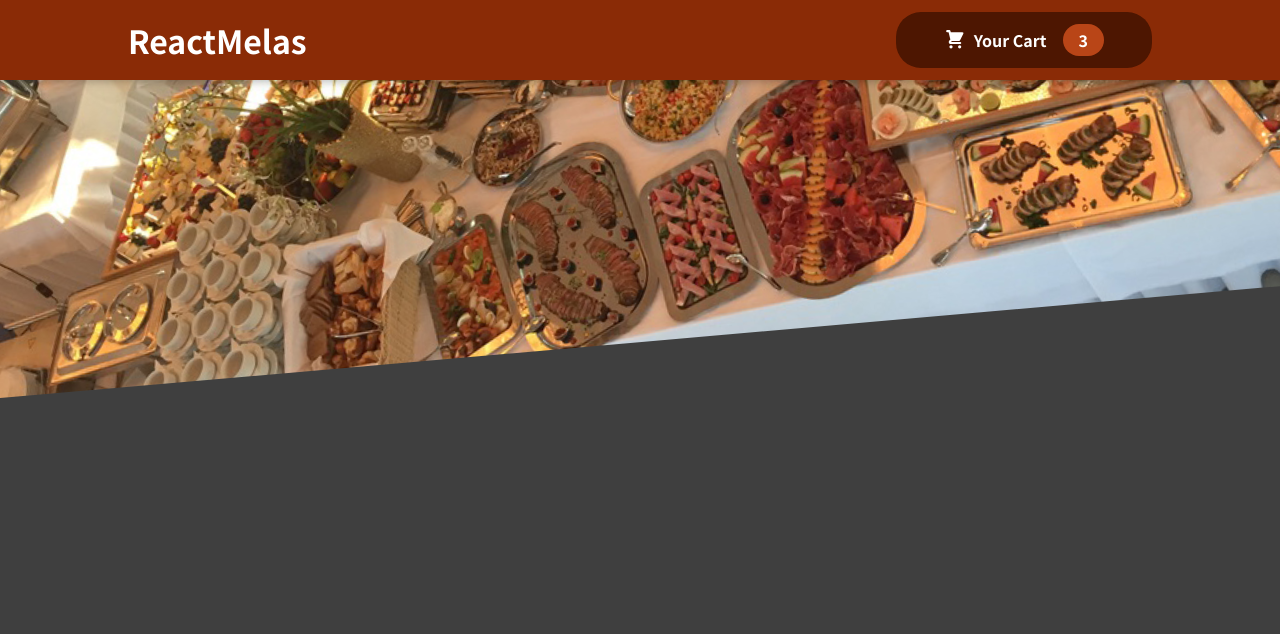
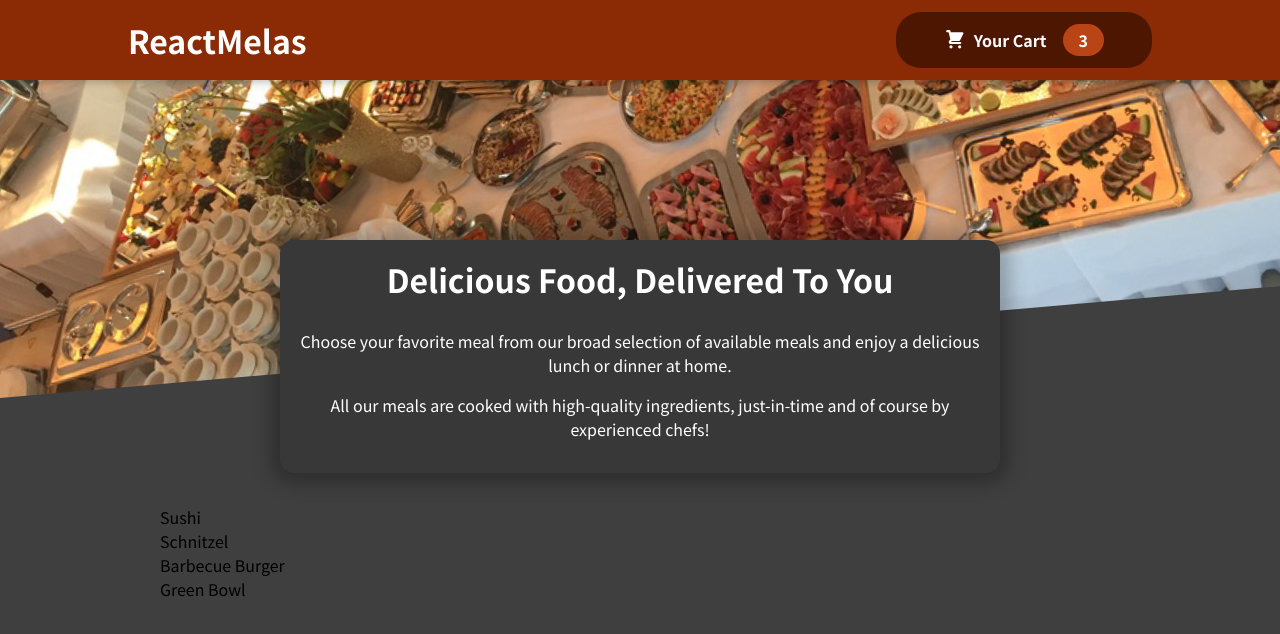
Before and after one commit to AinunSeptian/ReactMeals, a React (Create React App) app: page / in a window 1280 px wide. Shown: the top 634 px of the page. Built offline with nearby package versions, Linux system fonts and the light colour scheme.

Commit message:
adding a Meals Component

```diff
--- a/src/App.js
+++ b/src/App.js
@@ -1,9 +1,13 @@
 import Header from "./components/Layout/Header";
+import Meals from "./components/Meals/Meals";
 
 function App() {
   return (
     <>
       <Header />
+      <main>
+        <Meals />
+      </main>
     </>
   );
 }
--- /dev/null
+++ b/src/components/Meals/AvailableMeals.js
@@ -0,0 +1,41 @@
+import React from 'react';
+
+import classes from './AvailableMeals.module.css';
+
+const DUMMY_MEALS = [
+    {
+        id: 'm1',
+        name: 'Sushi',
+        description: 'Finest fish and veggies',
+        price: 22.99,
+    },
+    {
+        id: 'm2',
+        name: 'Schnitzel',
+        description: 'A german specialty!',
+        price: 16.5,
+    },
+    {
+        id: 'm3',
+        name: 'Barbecue Burger',
+        description: 'American, raw, meaty',
+        price: 12.99,
+    },
+    {
+        id: 'm4',
+        name: 'Green Bowl',
+        description: 'Healthy...and green...',
+        price: 18.99,
+    },
+];
+
+const AvailableMeals = () => {
+    const mealsList = DUMMY_MEALS.map(meal => <li>{meal.name}</li>);
+    return (
+        <section className={classes.meals}>
+            <ul>{mealsList}</ul>
+        </section>
+    )
+}
+
+export default AvailableMeals;
--- /dev/null
+++ b/src/components/Meals/AvailableMeals.module.css
@@ -0,0 +1,24 @@
+.meals {
+    max-width: 60rem;
+    width: 90%;
+    margin: 2rem auto;
+    animation: meals-appear 1s ease-out forwards;
+  }
+
+  .meals ul {
+    list-style: none;
+    margin: 0;
+    padding: 0;
+  }
+
+  @keyframes meals-appear {
+    from {
+      opacity: 0;
+      transform: translateY(3rem);
+    }
+
+    to {
+      opacity: 1;
+      transform: translateY(0);
+    }
+  }
--- /dev/null
+++ b/src/components/Meals/Meals.js
@@ -0,0 +1,15 @@
+import React from 'react';
+
+import AvailableMeals from './AvailableMeals';
+import MealsSummary from './MealsSummary';
+
+const Meals = (props) => {
+    return (
+        <>
+            <MealsSummary />
+            <AvailableMeals />
+        </>
+    )
+}
+
+export default Meals;
--- /dev/null
+++ b/src/components/Meals/MealsSummary.js
@@ -0,0 +1,19 @@
+import classes from './MealsSummary.module.css';
+
+const MealsSummary = () => {
+    return (
+        <section className={classes.summary}>
+            <h2>Delicious Food, Delivered To You</h2>
+            <p>
+                Choose your favorite meal from our broad selection of available meals
+                and enjoy a delicious lunch or dinner at home.
+            </p>
+            <p>
+                All our meals are cooked with high-quality ingredients, just-in-time and
+                of course by experienced chefs!
+            </p>
+        </section>
+    );
+};
+
+export default MealsSummary;
--- /dev/null
+++ b/src/components/Meals/MealsSummary.module.css
@@ -0,0 +1,18 @@
+.summary {
+    text-align: center;
+    max-width: 45rem;
+    width: 90%;
+    margin: auto;
+    margin-top: -10rem;
+    position: relative;
+    background-color: #383838;
+    color: white;
+    border-radius: 14px;
+    padding: 1rem;
+    box-shadow: 0 1px 18px 10px rgba(0, 0, 0, 0.25);
+  }
+
+  .summary h2 {
+    font-size: 2rem;
+    margin-top: 0;
+  }
```
Also changed, not shown: 1 other file (tests, documents, lock files or other folders).
